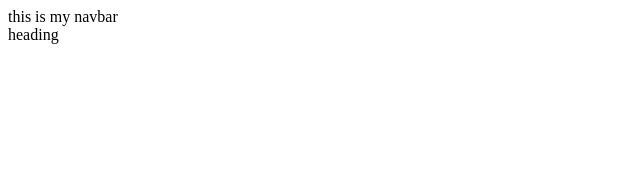
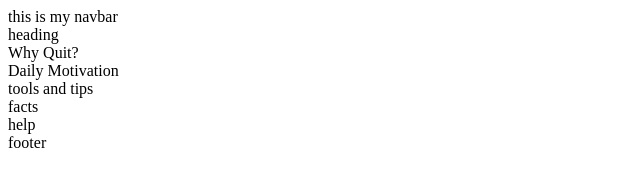
Before and after one commit to Kala-create67/Unhookd2026, a plain HTML site: page index.html in a window 1280 px wide. Shown: the whole page, without its empty margins (0-640 px from the left). Drawn offline with Linux system fonts and the light colour scheme.

Commit message:
add divs for homepage

```diff
--- a/index.html
+++ b/index.html
@@ -8,7 +8,14 @@
 <body>
     <div class="container">
         <div class="navbar">this is my navbar</div>
-        <div class="heading">heading</div>
+        <div class="banner">heading</div>
+        <div class="quit">Why Quit?</div>
+        <div class="motivation">Daily Motivation</div>
+        <div class="tips">tools and tips</div>
+        <div class="facts">facts</div>
+        <div class="help">help</div>
+        <div class="footer">footer</div>
+
     </div>
 </body>
 </html>
```
